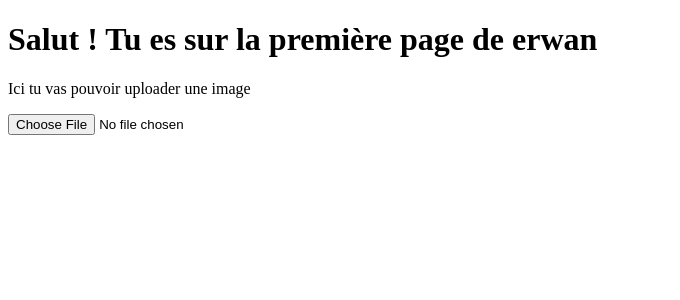
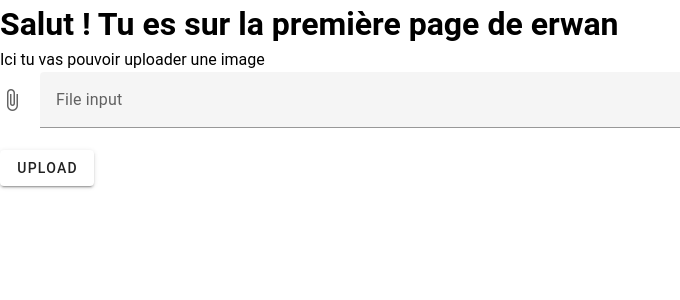
Before and after one commit to erwan-legoff/photone, a Nuxt app: page / in a window 1280 px wide. Shown: the top 300 px of the page, without its empty margins (0-680 px from the left). Built offline with nearby package versions, Linux system fonts and the light colour scheme.

Commit message:
now can upload a photo on a dumby route

```diff
--- a/nuxt.config.ts
+++ b/nuxt.config.ts
@@ -2,5 +2,9 @@
 //https://dev.to/nikitadmitr/configure-eslint-prettier-for-nuxt-3-45f7
 export default defineNuxtConfig({
   devtools: { enabled: false },
-  modules: ['@pinia/nuxt', '@nuxt/eslint'],
+  modules: ['@pinia/nuxt', '@nuxt/eslint', "vuetify-nuxt-module"],
+  pinia: {
+    storesDirs: ['./stores/**'],
+  },
+
 })
--- a/pages/index.vue
+++ b/pages/index.vue
@@ -1,9 +1,58 @@
+import { useUploadStore } from '../stores/photo/uploadStore';
+import { useUploadStore } from '../stores/uploadStore';
+//https://developer.mozilla.org/en-US/docs/Web/API/File_API/Using_files_from_web_applications
 <template>
   <div>
     <h1>Salut ! Tu es sur la première page de erwan</h1>
     <p>Ici tu vas pouvoir uploader une image</p>
     <div>
-      <input id="file" type="file" name="file" accept="image/png, image/jpeg" >
-    </div>
-  </div>
-</template>
+      <v-file-input
+      v-model="photos"
+
+        label="File input"
+        accept="image/*"
+
+      />
+      <v-btn @click="upload">
+        upload
+
+      </v-btn>
+    <div/>
+<div/></div></div></template>
+
+<script setup lang="ts">
+import { useUploadStore } from '~/stores/uploadStore'
+const uploadStore = useUploadStore()
+
+const photos: Ref<File | File[] | null | undefined> = ref(null)
+
+const upload = () => {
+  console.log("let's upload")
+  if (!photos.value) return console.log("photos is undefined or null")
+  if ((photos.value as Array<File>).length) return console.log("this is an array")
+  console.log("everything seems ok")
+  uploadStore.uploadPhoto(photos.value as File)
+}
+
+
+// const validationRules = [
+//   (files: File[]) => validateSize(files),
+// ];
+
+//Validate the size of the file
+// const validateSize = (files: File[]) => {
+//   if(!files || !files.length || !files[0]) {
+//     return true;
+//   }
+//   if (files[0].size > 1000000) {
+
+//     return 'File size should be less than 1MB';
+//   }
+//   return true;
+// };
+
+
+
+
+
+</script>
--- /dev/null
+++ b/stores/types/PhotoDto.ts
@@ -0,0 +1,5 @@
+export interface PhotoDto {
+  id: number,
+  title: string,
+  filePath: string
+}
--- /dev/null
+++ b/stores/uploadStore.ts
@@ -0,0 +1,30 @@
+//https://pinia.vuejs.org/core-concepts/state.html
+import { defineStore } from 'pinia'
+//import type { PhotoDto } from './types/PhotoDto'
+//https://nuxt.com/docs/getting-started/state-management
+export const useUploadStore = defineStore({
+  id: "upload-store",
+  state: () => {
+    return {
+    files: [] as File[],
+  }
+  },
+  actions: {
+    async uploadPhoto(photo:File) {
+      const uploadPhotoUrl = "http://localhost:8080/photos/dumb"
+      console.log("photo:",photo)
+      // Crée un objet FormData
+      const formData = new FormData();
+      formData.append(photo.name, photo);
+
+      const response = await $fetch(uploadPhotoUrl, {
+        method: "POST",
+        body: formData,
+      });
+
+      console.log(JSON.stringify(response))
+    }
+
+
+  },
+})
--- a/tsconfig.json
+++ b/tsconfig.json
@@ -1,4 +1,3 @@
-{
-  // https://nuxt.com/docs/guide/concepts/typescript
+{ // https://nuxt.com/docs/guide/concepts/typescript
   "extends": "./.nuxt/tsconfig.json"
 }
```
Also changed, not shown: package.json (+2 -7 lines), 1 other file (tests, documents, lock files or other folders).
